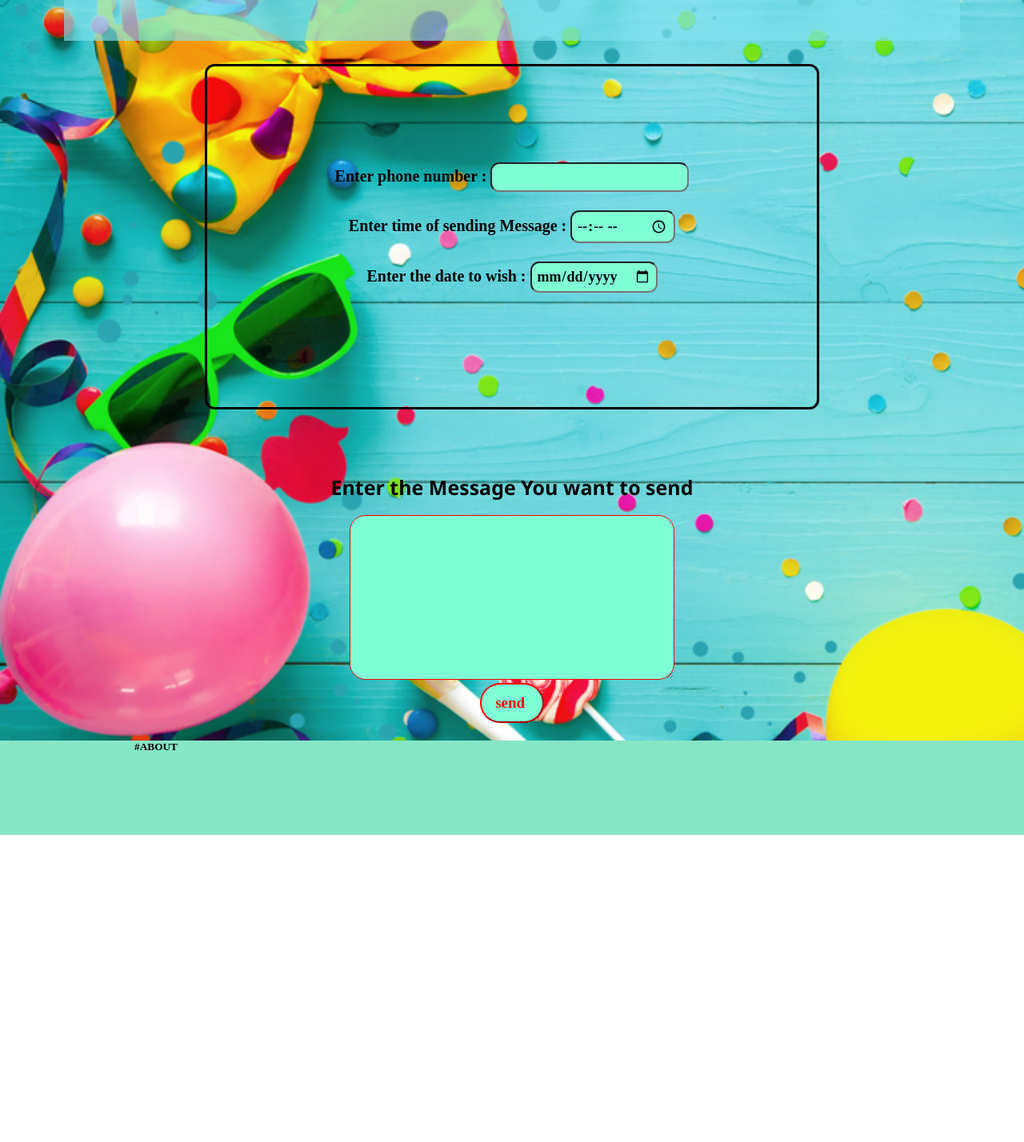
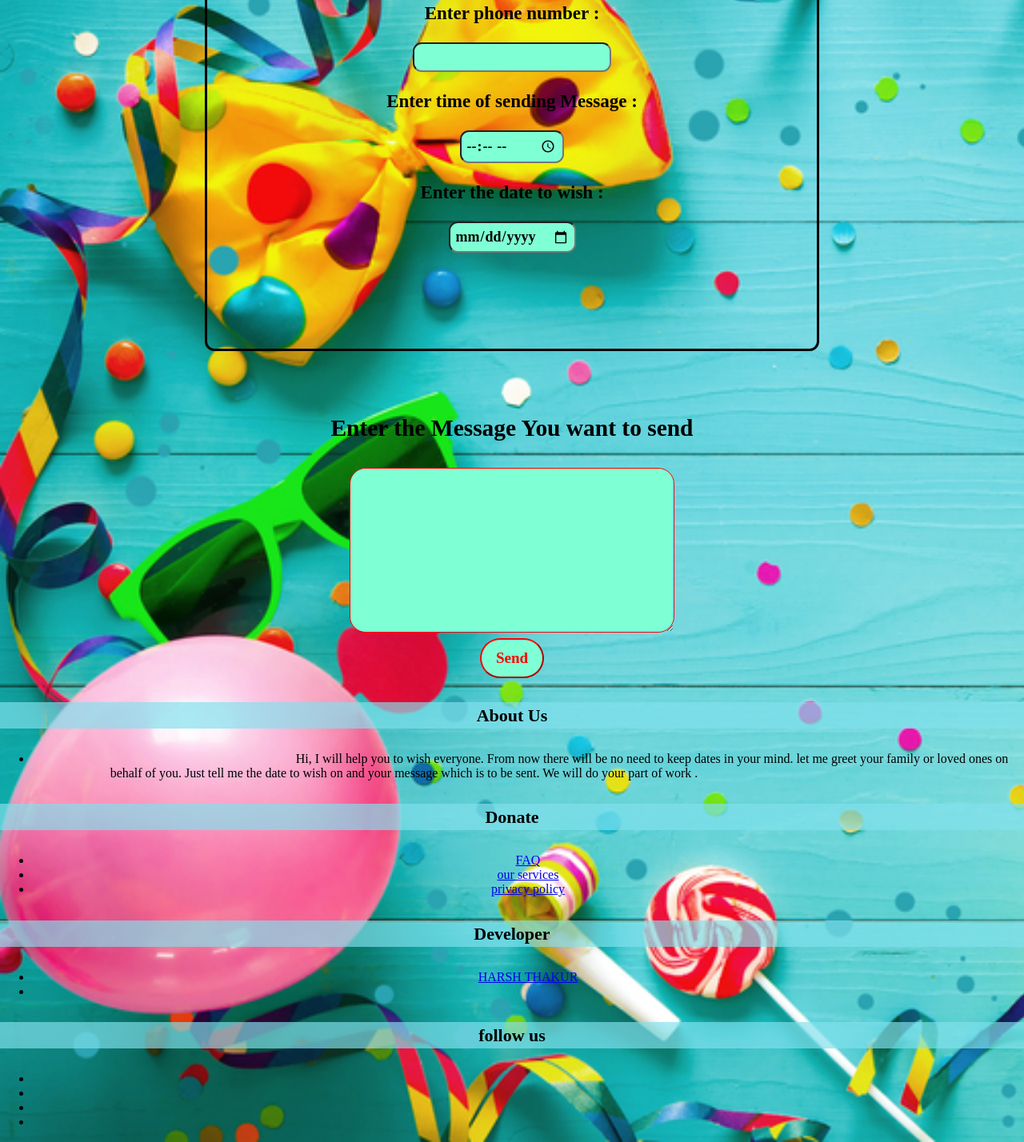
Before and after one commit to HarshVardhanSinghThakur/Robowisher, a plain HTML site: page index.html in a window 1280 px wide. Shown: the part 272-1700 px from the top of the page at 80% size. Before the commit the page ends 1316 px from the top, so only its background shows below. Drawn offline with Linux system fonts and the light colour scheme.

Commit message:
Update index.html

```diff
--- a/index.html
+++ b/index.html
@@ -3,6 +3,9 @@
 <head >
 	<title>ROBOWISHER</title>
     <link href="style.css" rel="stylesheet">
+
+
+
 
 </head>
 <body>
@@ -14,7 +17,7 @@
 
       </header>
 
-      <!-- <style>
+     <!-- <style>
         body {
           background-image: url('./shutterstock_788296465.jpg');
           background-repeat: no-repeat;
@@ -23,41 +26,80 @@
         }
         </style>-->
 
-  <h4 class="para"><p><em style="font-size: 29px;">Hey,</em><br>I will help you to wish everyone. From now there will be no need to keep dates in your mind. let me greet your family or loved ones on behalf of you. Just tell me the date to wish on and your message which is to be sent. We will do your part of work .</p></h4>
+
 </div>
+<div class="contain">
+
   <section class="data">
+    <form action="insert.php" method="post">
 
-    <form action="number" method="POST">
-        <label for="number">Enter phone number : </label>
-        <input type="tel" maxlength="10" minlength="10" id="number" pattern="[0-9]">
-        </form><br>
+        <label for="number"><p style="font-size: 1.8vw;">Enter phone number : </p></label>
+        <input type="tel" maxlength="10" minlength="10" id="number" >
+        <br>
 
-    <form action="time" method="POST">
-        <label for="time">Enter time of sending Message : </label>
-        <input type="time" class="time" id="time">
-    </form><br>
+        <label for="time"><p style="font-size: 1.8vw;">Enter time of sending Message : </p></label>
+        <input type="time" class="time" id="time"><br>
 
-    <form action="dates" >
-        <label for="dates">Enter the date to wish :</label>
+        <label for="dates"><p style="font-size: 1.8vw;">Enter the date to wish :</p></label>
         <input type="date" id="date" required >
-        </form><br>
+        <br>
+      </div>
 
   </section>
-<div class="mesg">
-  <label for="message" class="message">Enter the Message You want to send</label><br><br>
-    <textarea class="box"></textarea>
-</div>
- <footer>
-     <form action="submit" method="POST">
-         <input type="submit" class="submit" name="submit" value="send ">
-     </form>
-   <div class='about' >
-     <h5 >#ABOUT</h5>
+
+  <div class="mesg">
+  <label for="message" class="message"><p  style="font-size: 2.3vw;align-items: center;">Enter the Message You want to send</p</label><br><br>
+    <textarea class="box" maxlength="30" ></textarea><br>
+
+     <input type="submit" class="submit" name="submit" value="Send">
+
+
+    </div>
+    <footer class="footer">
+      <div class="container">
+        <div class="footer-head">
+          <h4>About Us</h4>
+          <ul>
+            <li><a style="margin-left:25% ;margin-right:25%;">Hi, I will help you to wish everyone. From now there will be no need to keep dates in your mind. let me greet your family or loved ones on behalf of you. Just tell me the date to wish on and your message which is to be sent. We will do your part of work .</a></li>
+
+          </ul>
+        </div>
+        <div class="row">
+          <div class="footer-col">
+            <h4>Donate</h4>
+            <ul>
+              <li><a href="#">FAQ</a></li>
+              <li><a href="#">our services</a></li>
+              <li><a href="#">privacy policy</a></li>
+
+            </ul>
+          </div>
+          <div class="footer-col">
+            <h4>Developer</h4>
+            <ul>
+              <li><a href="#">HARSH THAKUR</a></li>
+              <li><a href="#"></a></li>
+
+            </ul>
+          </div>
+          <div class="footer-col">
+            <h4>follow us</h4>
+            <div class="social-links">
+              <ul class="social-icons">
+                <li class="sli"><a class="sla" href="#"><i class="fa fa-facebook"></i></a></li>
+                <li class="sli"><a class="sla" href="#"><i class="fa fa-twitter"></i></a></li>
+                <li class="sli"><a class="sla" href="#"><i class="fa fa-instagram"></i></a></li>
+                <li class="sli"><a class="sla" href="#"><i class="fa fa-linkedin"></i></a></li>
+              </ul>
+            </div>
+          </div>
+        </div>
+
+      </div>
 
  </footer>
 
 
- </div>
 </body>
 
 </html>
```
